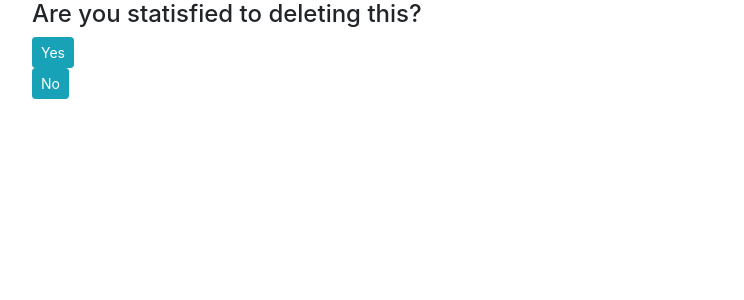
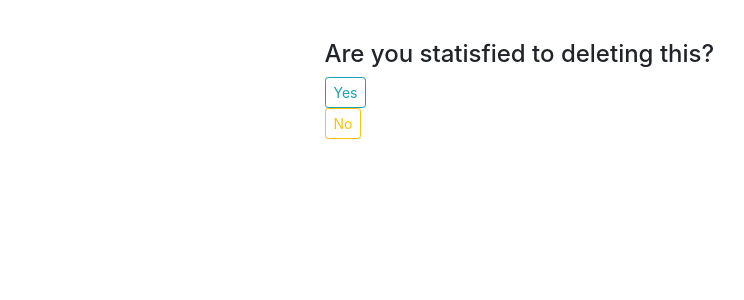
Before and after one commit to AthifSaheer/sps-week6-django, a Django app: page /adminpage/user-delete/1 in a window 1280 px wide. Shown: the part 56-356 px from the top of the page, without its empty margins (53-797 px from the left). Run offline with Django 3.2, Linux system fonts and the light colour scheme; data comes from the database, SQL or seed files in the repository; both versions use the stored data as it was after the commit; some libraries are stand-ins or nearby versions.

Commit message:
updation

```diff
--- a/adminpage/views.py
+++ b/adminpage/views.py
@@ -24,25 +24,28 @@ def AdminHome(request):
 def AdminLogin(request):
 
     if request.session.has_key('is_value'):
-        users = User.objects.all()
-        search = UserFiler(request.GET, queryset=User.objects.exclude(is_staff=1))
-        context = {'users':users, 'search':search}
-        return render(request, 'admintemplate/home.html', context)
+        return render(request, 'admintemplate/home.html')
 
-    username = 'admin'
-    password = 'admin'
+    if request.method == 'POST':
+        username = 'admin'
+        password = 'admin'
 
-    uname = request.POST.get('username')
-    pword = request.POST.get('password')
+        uname = request.POST.get('username')
+        pword = request.POST.get('password')
 
-    if username == uname and password == pword:
-        request.session['is_value'] = True
-        print("login succesfull")
-        return redirect('adminhome')
+        if username == uname and password == pword:
+            request.session['is_value'] = True
+            print("login succesfull")
+            return redirect('adminhome')
+        else:
+            # messages.info(request, "Invalide creditials")
+            error = "Invalide creditials"
+            return render(request, 'admintemplate/login.html', {'error':error})
+            # print(error)
+            # if username == uname and password == pword:
+            #     print('---------')
     else:
-        error = "Invalide creditials"
-        print(error)
-        return render(request, 'admintemplate/login.html', {'error':error})
+        return render(request, 'admintemplate/login.html')
 
 
 def AdminLogout(request):
--- a/templates/admintemplate/userdelete.html
+++ b/templates/admintemplate/userdelete.html
@@ -21,13 +21,23 @@
 
 
 <div class="container">
-    <form action="" method="POST">
+    <div class="col-md-6">
+      <form action="" method="POST">
         {% csrf_token %}
         <h4>Are you statisfied to deleting this?</h4>
-        <button class="btn btn-info btn-sm">Yes</button>
-    </form>
-    <a class="btn btn-info btn-sm" href="{% url 'adminhome' %}">No</a>
+        <button class="btn btn-outline-info btn-sm">Yes</button>
+      </form>
+      <a class="btn btn-outline-warning btn-sm" href="{% url 'adminhome' %}">No</a>
+    </div>
 </div>
 
+<style>
+  .col-md-6 {
+    justify-content: center;
+    align-items: center;
+    margin: auto;
+    margin-top: 40px;
+  }
+</style>
 
 {% endblock content %}
```
Also changed, not shown: account/views.py (+5 -3 lines), templates/login.html (+5 -9 lines), templates/register.html (+8 -10 lines), db.sqlite3.
